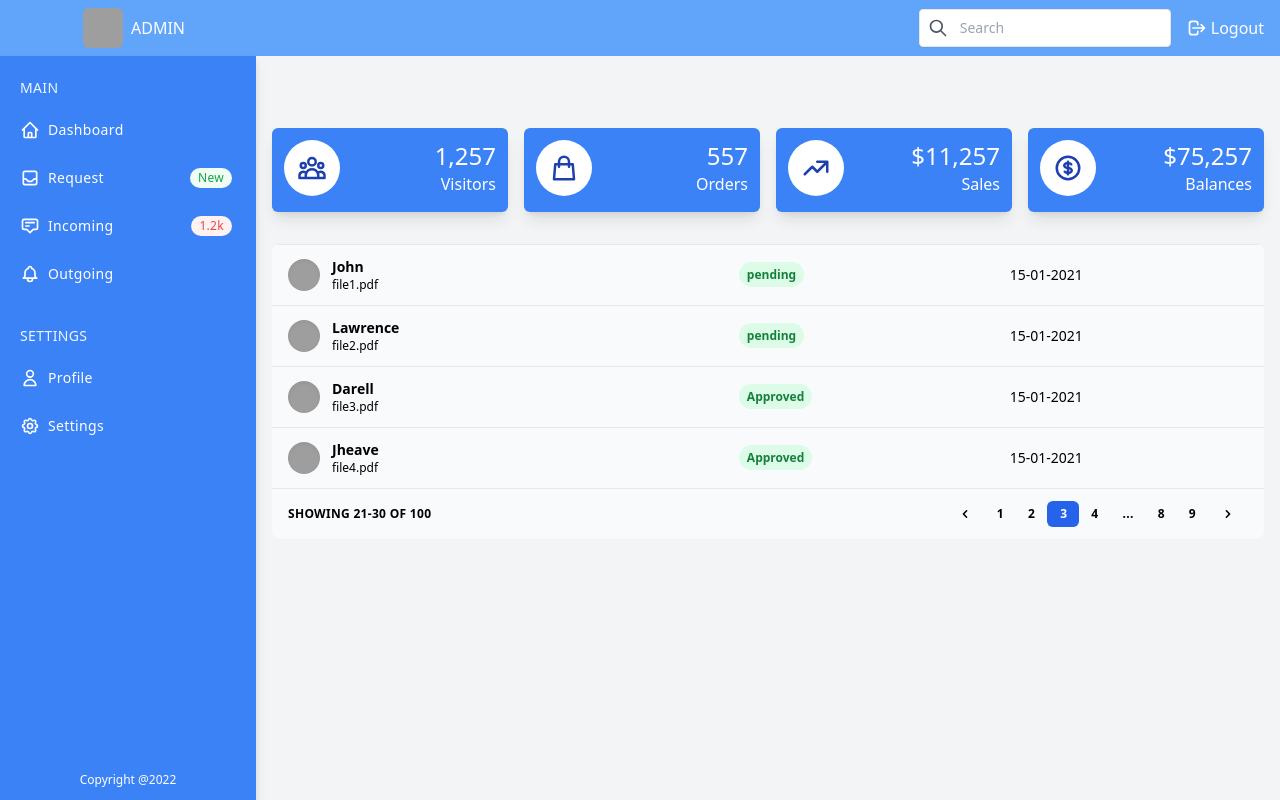
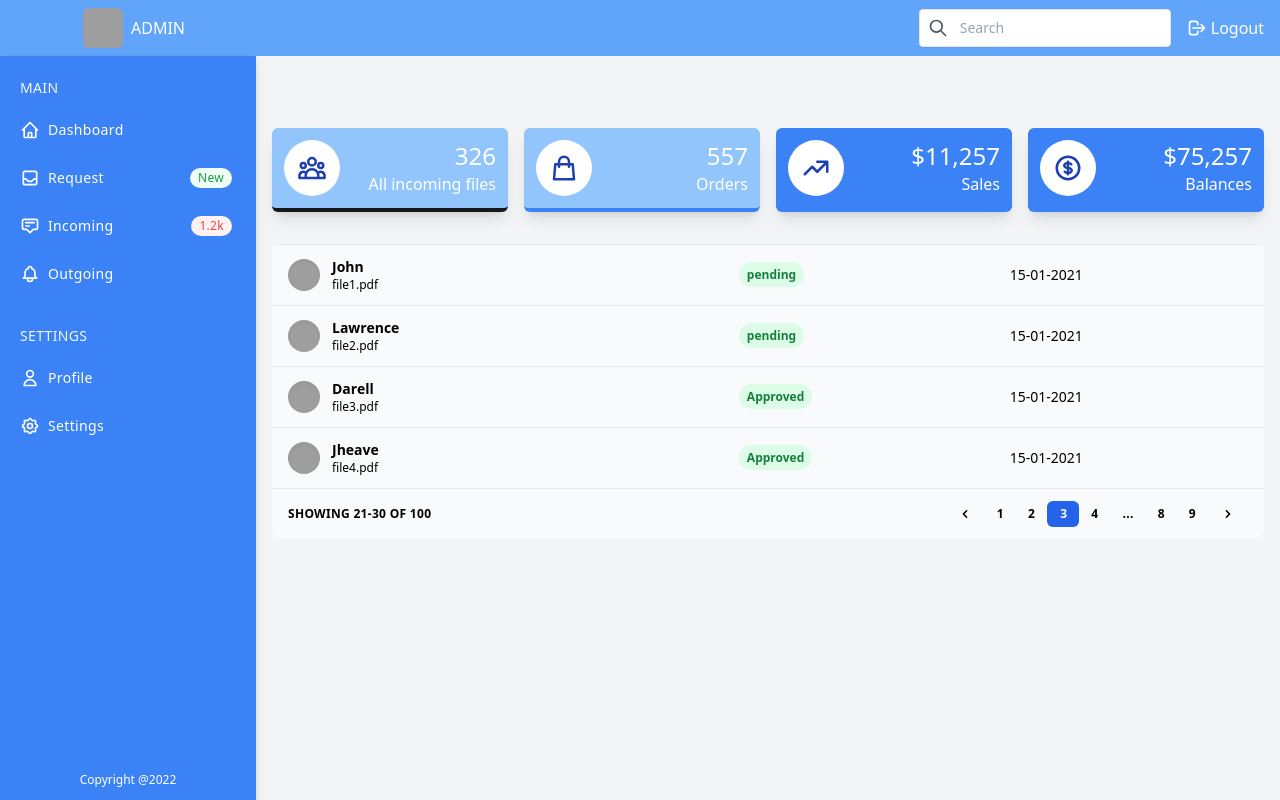
Before and after one commit to jheavejimenez/book-keeping, a React (Create React App) app: page /dashboard in a window 1280 px wide. Built offline with nearby package versions, Linux system fonts and the light colour scheme; no server answers; data requests are answered from the project's data file; grey boxes are pictures that could not be loaded.

Commit message:
changing color of cards in admin dashboard

```diff
--- a/src/pages/Admin/Dashboard.jsx
+++ b/src/pages/Admin/Dashboard.jsx
@@ -60,8 +60,8 @@ function Dashboard() {
                     {/*statistics cards*/}
                     <div className={"grid grid-cols-1 sm:grid-cols-2 lg:grid-cols-4 p-4 gap-4"}>
                         <div
-                            className={"bg-blue-500 dark:bg-gray-100 text-black shadow-lg rounded-md" +
-                                " flex items-center justify-between p-3 border-b-4 border-blue-500 " +
+                            className={"bg-blue-300 text-black shadow-lg rounded-md" +
+                                " flex items-center justify-between p-3 border-b-4 border-neutral-900 " +
                                 " text-white font-medium group"
                             }
                         >
@@ -77,12 +77,12 @@ function Dashboard() {
                                 </svg>
                             </div>
                             <div className={"text-right"}>
-                                <p className={"text-2xl"}>1,257</p>
-                                <p>Visitors</p>
+                                <p className={"text-2xl"}>326</p>
+                                <p>All incoming files</p>
                             </div>
                         </div>
                         <div
-                            className={"bg-blue-500 dark:bg-gray-100 text-black shadow-lg rounded-md" +
+                            className={"bg-blue-300 text-black shadow-lg rounded-md" +
                                 " flex items-center justify-between p-3 border-b-4 border-blue-500 " +
                                 " text-white font-medium group"
                             }>
```
